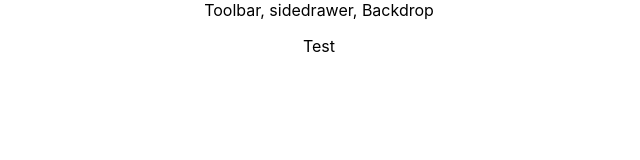
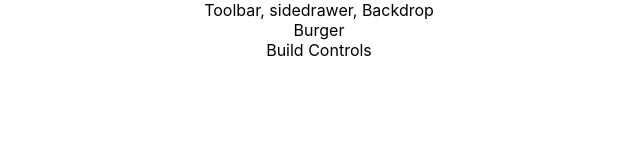
Before and after one commit to fatimaaltaf/burger-builder, a React (Create React App) app: page / in a window 1280 px wide. Shown: the top 160 px of the page, without its empty margins (321-961 px from the left). Built offline with nearby package versions, Linux system fonts and the light colour scheme.

Commit message:
container folder for burger builder main component

```diff
--- a/src/App.js
+++ b/src/App.js
@@ -1,12 +1,13 @@
 import React from 'react';
 import './App.css';
 import Layout from './components/Layouts/Layout';
+import BurgerBuilder from './containers/BurgerBuilder/BurgerBuilder';
 
 function App() {
   return (
     <div className="App">
       <Layout>
-        <p>Test</p>
+        <BurgerBuilder />
       </Layout>
     </div>
   );
--- /dev/null
+++ b/src/containers/BurgerBuilder/BurgerBuilder.js
@@ -0,0 +1,17 @@
+import React, {Component} from 'react';
+import Aux from '../../hoc/Aux';
+
+
+class BurgerBuilder extends Component {
+
+  render () {
+    return (
+      <Aux>
+        <div>Burger</div>
+        <div>Build Controls</div>
+      </Aux>
+    )
+  }
+}
+
+export default BurgerBuilder
```
